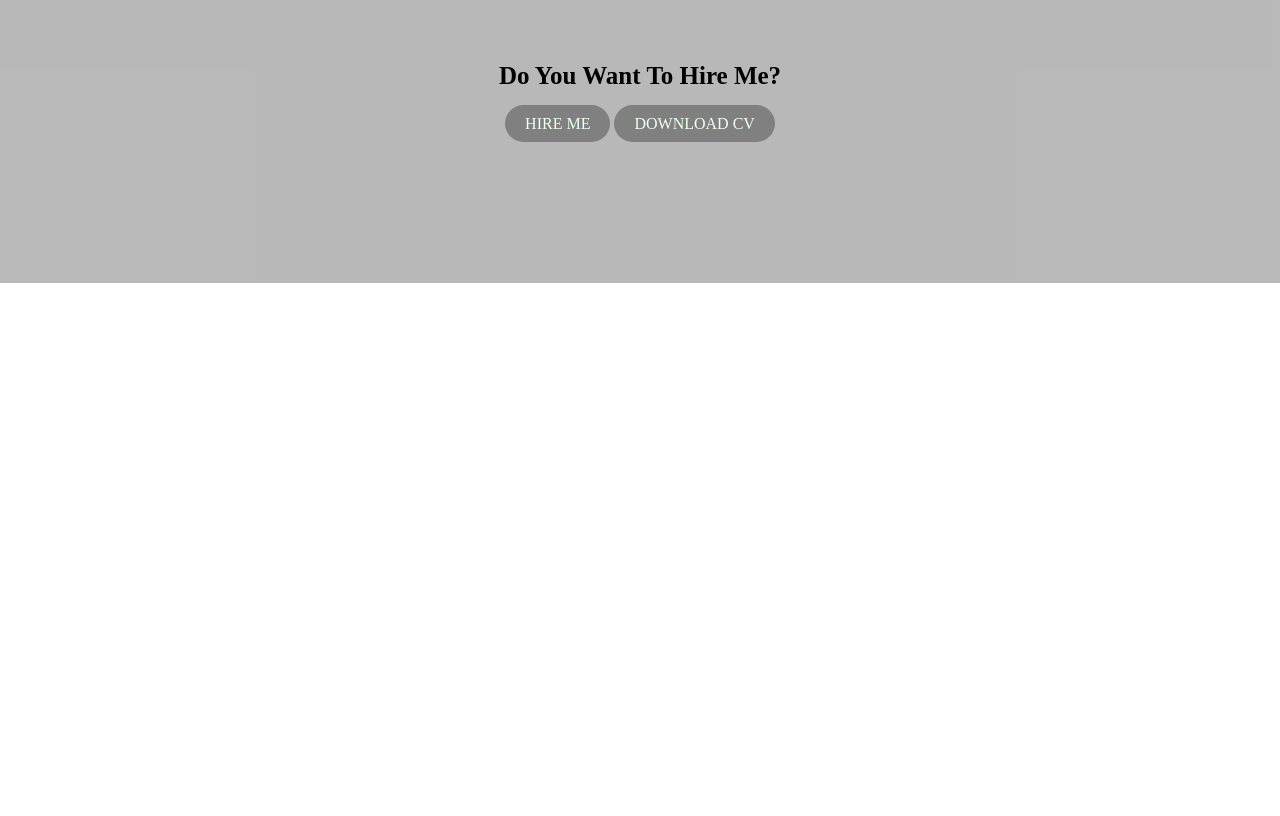
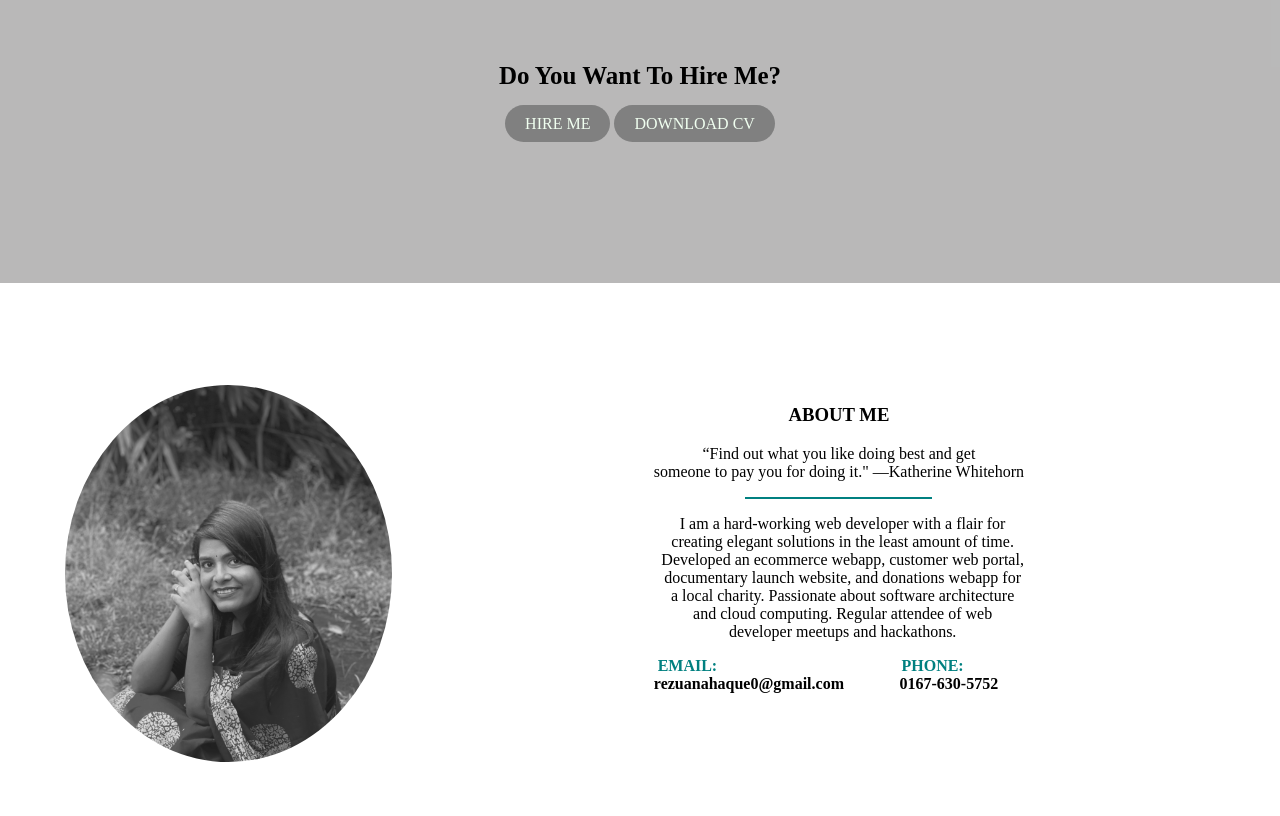
Before and after one commit to RezuanaHaque/my-porfolio, a plain HTML site: page index.html in a window 1280 px wide. Shown: the part 1204-2020 px from the top of the page. Before the commit the page ends 1487 px from the top, so only its background shows below. Drawn offline with Linux system fonts and the light colour scheme; a web font is replaced by a local one.

Commit message:
section3

```diff
--- a/index.html
+++ b/index.html
@@ -61,6 +61,35 @@
         </div>
 
     </section>
+    <section class="flex section3">
+        <div>
+            <img class="section3img" src="images/1606661407079_IMG_148-01-01.jpeg" alt="" width="50%">
+        </div>
+        <div class="section3txt">
+            <h3 class="cvboth">ABOUT ME</h3>
+            <p class="cvboth">
+                <nobr>“Find out what you like doing best and get<br> someone to pay you for doing it." —Katherine
+                    Whitehorn</nobr>
+                <hr width="50%" color="teal">
+            </p>
+            <p class="para cvboth">I am a hard-working web developer with a flair for creating elegant solutions in the
+                least
+                amount of time. Developed an ecommerce webapp, customer web portal, documentary launch website, and
+                donations webapp for a local charity. Passionate about software architecture and cloud computing.
+                Regular attendee of web developer meetups and hackathons.
+            </p>
+            <div class="flex">
+                <div><a class="text" target="_blank" href="mailto:abc@example.com?subject = Feedback&body = Message">
+                        <span class="bold">EMAIL:</span><br> rezuanahaque0@gmail.com
+                    </a></div>
+                <div class="phone"><a class="text" href="tel:01676305752">
+                        <span class="bold">PHONE:</span><br> 0167-630-5752
+                    </a></div>
+            </div>
+
+        </div>
+
+    </section>
 </head>
 
 <body>
--- a/style.css
+++ b/style.css
@@ -93,3 +93,34 @@ body{
 .cvboth{
     text-align: center;
 }
+.section3{
+    margin-top: 8%;
+}
+.section3img{
+    border-radius: 50%;
+    margin-left: 10%;
+}
+.section3txt{
+    width: 30%;
+    padding-right:20%;
+}
+.para{
+    padding-left: 2%;
+}
+.section3 a{
+    text-decoration: none;
+}
+.section3 .bold
+{
+    color: teal;
+    font-weight: bolder;
+}
+.section3 .text{
+    color: black;
+    font-weight: bold;
+    padding-bottom: 30px;
+    margin-left: 2%;
+}
+.flex .phone{
+    margin-left: 15%;
+}
```
Also changed, not shown: images/1606661407079_IMG_148-01-01.jpeg (added).
